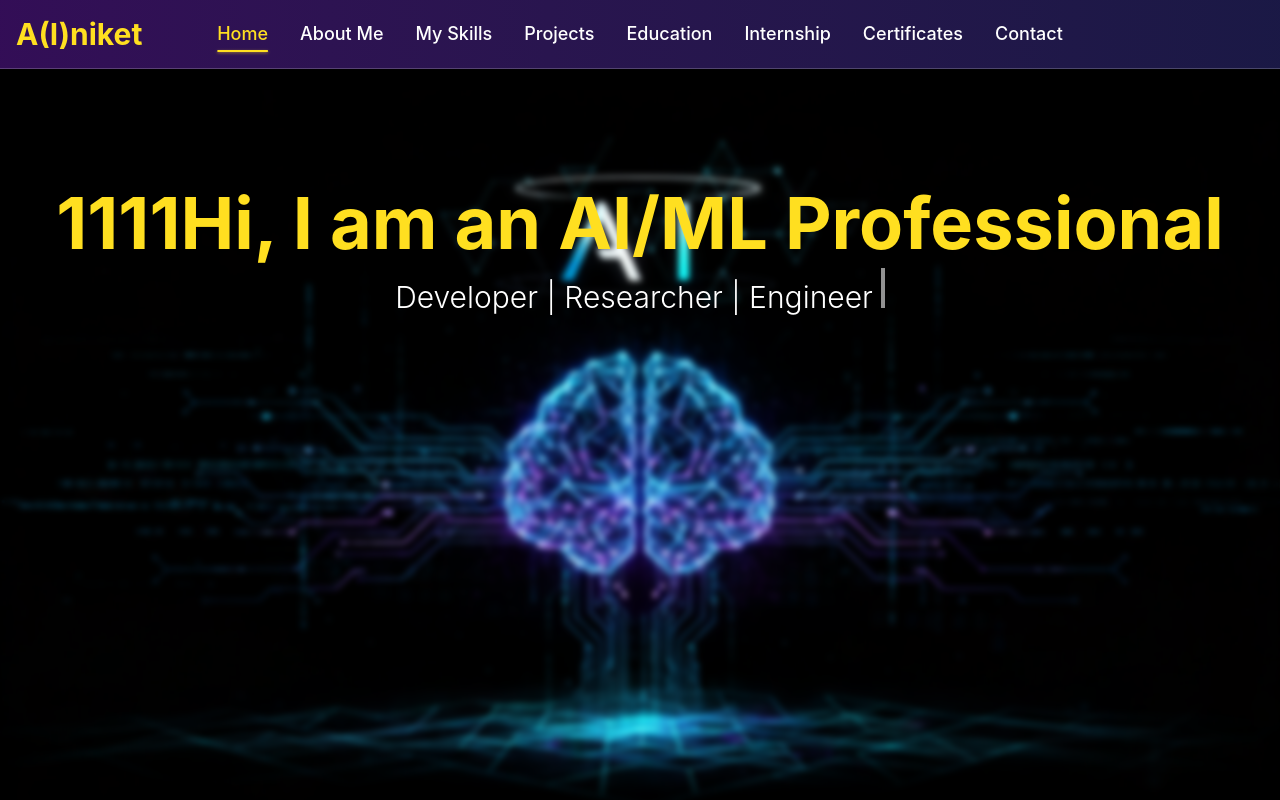
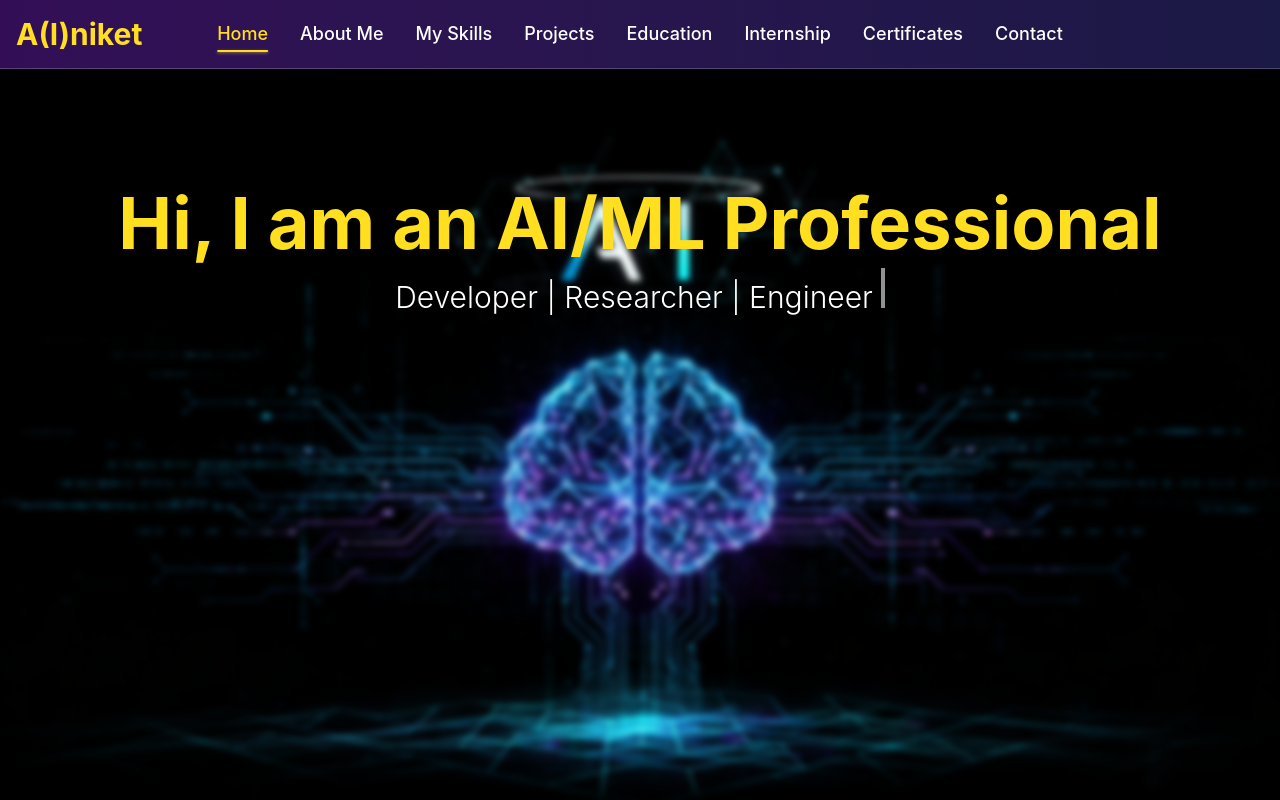
Before and after one commit to aniket-professional2025/My_AI_Portfolio, a Next.js app: page / in a window 1280 px wide. Shown: the top 800 px of the page. Built offline with nearby package versions, Linux system fonts and the light colour scheme.

Commit message:
Updated Name

```diff
--- a/src/components/Home.jsx
+++ b/src/components/Home.jsx
@@ -61,7 +61,7 @@ export default function Home({ handleNavClick }) {
       <div className="text-center space-y-8 relative z-10">
         <div className="min-h-[180px] md:min-h-60 lg:mb-20">
           <h1 className="text-5xl md:text-7xl font-bold text-yellow-300 leading-tight">
-            <span className=''>1111{titleText}</span>
+            <span className=''>{titleText}</span>
             {showTitleCursor && (
               <span className="inline-block w-1 h-16 md:h-20 bg-yellow-300 ml-2 animate-pulse"></span>
             )}
```
